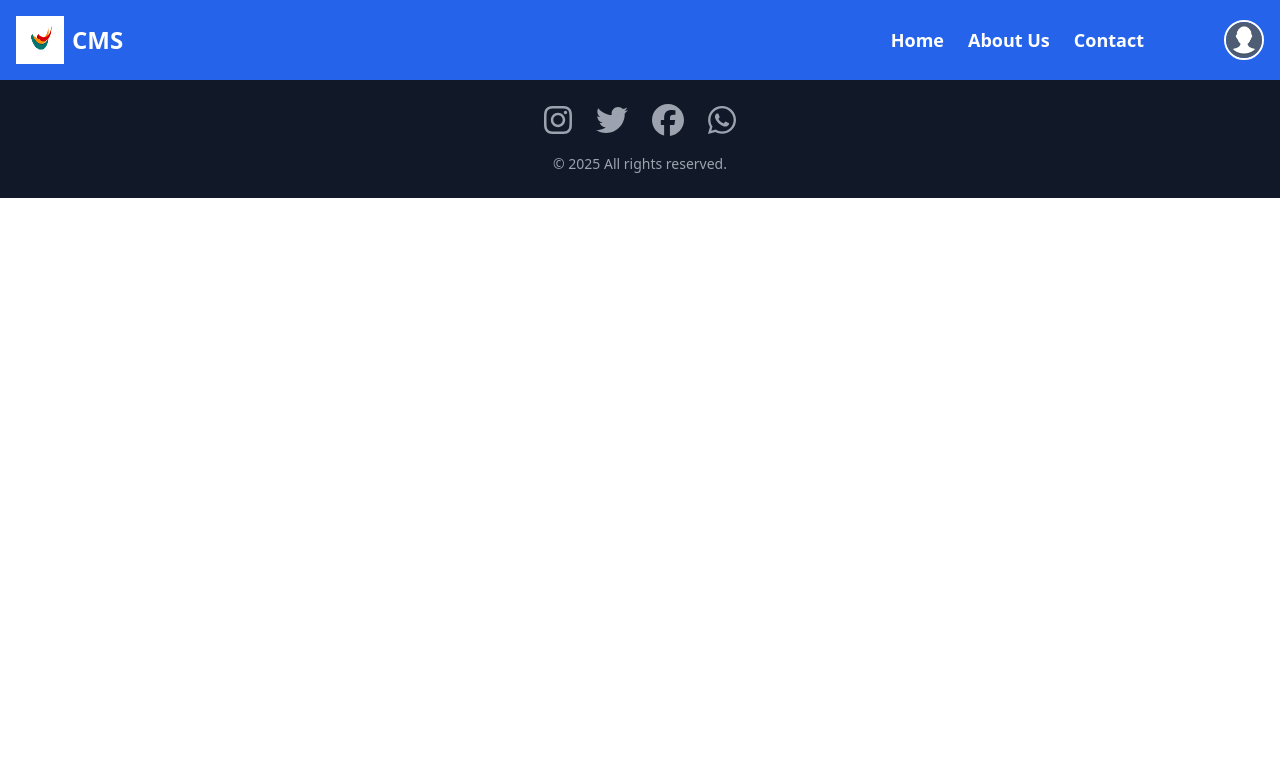
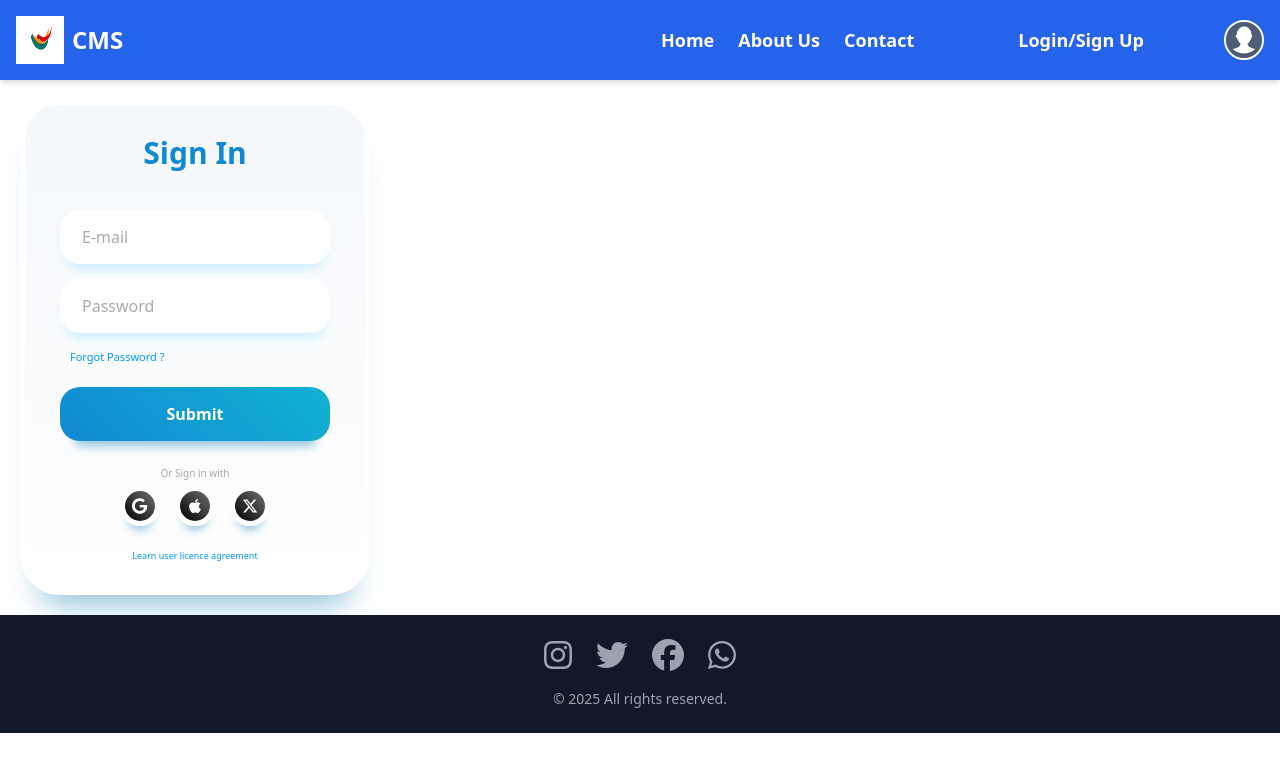
Before and after one commit to SATYAVARDHAN04/Course-Delivery-System, a React (Vite) app: page /login in a window 1280 px wide. Shown: the top 772 px of the page. Built offline with nearby package versions, Linux system fonts and the light colour scheme.

Commit message:
added login page

```diff
--- a/components/Aboutus.jsx
+++ b/components/Aboutus.jsx
@@ -11,7 +11,7 @@ function Aboutus() {
         <Campuscard image="./Images/satya.jpeg" title="SATYA VARDHAN" />
         <Campuscard image="./Images/anish.jpeg" title="ANISH" />
         <Campuscard image="./Images/dinesh.jpeg" title="DINESH" />
-        <Campuscard image="./Images/profile.png" title="NAVEEN" />
+        <Campuscard image="./Images/naveen.jpeg" title="NAVEEN" />
       </div>
     </section>
   );
--- a/components/Campusselection.jsx
+++ b/components/Campusselection.jsx
@@ -8,6 +8,7 @@ function CampusSelection() {
   const navigate = useNavigate();
 
   const handleCampusClick = (campusName, data) => {
+    window.scrollTo(0, 0); // Scroll to the top of the page
     navigate(`/campus/${campusName.toLowerCase()}`, { state: { data } });
   };
 
--- /dev/null
+++ b/components/Loginform.jsx
@@ -0,0 +1,180 @@
+import React from 'react';
+import styled from 'styled-components';
+
+const Form = () => {
+  return (
+    <StyledWrapper>
+      <div className="container">
+        <div className="heading">Sign In</div>
+        <form action className="form">
+          <input required className="input" type="email" name="email" id="email" placeholder="E-mail" />
+          <input required className="input" type="password" name="password" id="password" placeholder="Password" />
+          <span className="forgot-password"><a href="#">Forgot Password ?</a></span>
+          <input className="login-button" type="submit" defaultValue="Sign In" />
+        </form>
+        <div className="social-account-container">
+          <span className="title">Or Sign in with</span>
+          <div className="social-accounts">
+            <button className="social-button google">
+              <svg className="svg" xmlns="http://www.w3.org/2000/svg" height="1em" viewBox="0 0 488 512">
+                <path d="M488 261.8C488 403.3 391.1 504 248 504 110.8 504 0 393.2 0 256S110.8 8 248 8c66.8 0 123 24.5 166.3 64.9l-67.5 64.9C258.5 52.6 94.3 116.6 94.3 256c0 86.5 69.1 156.6 153.7 156.6 98.2 0 135-70.4 140.8-106.9H248v-85.3h236.1c2.3 12.7 3.9 24.9 3.9 41.4z" />
+              </svg></button>
+            <button className="social-button apple">
+              <svg className="svg" xmlns="http://www.w3.org/2000/svg" height="1em" viewBox="0 0 384 512">
+                <path d="M318.7 268.7c-.2-36.7 16.4-64.4 50-84.8-18.8-26.9-47.2-41.7-84.7-44.6-35.5-2.8-74.3 20.7-88.5 20.7-15 0-49.4-19.7-76.4-19.7C63.3 141.2 4 184.8 4 273.5q0 39.3 14.4 81.2c12.8 36.7 59 126.7 107.2 125.2 25.2-.6 43-17.9 75.8-17.9 31.8 0 48.3 17.9 76.4 17.9 48.6-.7 90.4-82.5 102.6-119.3-65.2-30.7-61.7-90-61.7-91.9zm-56.6-164.2c27.3-32.4 24.8-61.9 24-72.5-24.1 1.4-52 16.4-67.9 34.9-17.5 19.8-27.8 44.3-25.6 71.9 26.1 2 49.9-11.4 69.5-34.3z" />
+              </svg>
+            </button>
+            <button className="social-button twitter">
+              <svg className="svg" xmlns="http://www.w3.org/2000/svg" height="1em" viewBox="0 0 512 512">
+                <path d="M389.2 48h70.6L305.6 224.2 487 464H345L233.7 318.6 106.5 464H35.8L200.7 275.5 26.8 48H172.4L272.9 180.9 389.2 48zM364.4 421.8h39.1L151.1 88h-42L364.4 421.8z" />
+              </svg>
+            </button>
+          </div>
+        </div>
+        <span className="agreement"><a href="#">Learn user licence agreement</a></span>
+      </div>
+    </StyledWrapper>
+  );
+}
+
+const StyledWrapper = styled.div`
+  .container {
+    max-width: 350px;
+    background: #F8F9FD;
+    background: linear-gradient(0deg, rgb(255, 255, 255) 0%, rgb(244, 247, 251) 100%);
+    border-radius: 40px;
+    padding: 25px 35px;
+    border: 5px solid rgb(255, 255, 255);
+    box-shadow: rgba(133, 189, 215, 0.8784313725) 0px 30px 30px -20px;
+    margin: 20px;
+  }
+
+  .heading {
+    text-align: center;
+    font-weight: 900;
+    font-size: 30px;
+    color: rgb(16, 137, 211);
+  }
+
+  .form {
+    margin-top: 20px;
+  }
+
+  .form .input {
+    width: 100%;
+    background: white;
+    border: none;
+    padding: 15px 20px;
+    border-radius: 20px;
+    margin-top: 15px;
+    box-shadow: #cff0ff 0px 10px 10px -5px;
+    border-inline: 2px solid transparent;
+  }
+
+  .form .input::-moz-placeholder {
+    color: rgb(170, 170, 170);
+  }
+
+  .form .input::placeholder {
+    color: rgb(170, 170, 170);
+  }
+
+  .form .input:focus {
+    outline: none;
+    border-inline: 2px solid #12B1D1;
+  }
+
+  .form .forgot-password {
+    display: block;
+    margin-top: 10px;
+    margin-left: 10px;
+  }
+
+  .form .forgot-password a {
+    font-size: 11px;
+    color: #0099ff;
+    text-decoration: none;
+  }
+
+  .form .login-button {
+    display: block;
+    width: 100%;
+    font-weight: bold;
+    background: linear-gradient(45deg, rgb(16, 137, 211) 0%, rgb(18, 177, 209) 100%);
+    color: white;
+    padding-block: 15px;
+    margin: 20px auto;
+    border-radius: 20px;
+    box-shadow: rgba(133, 189, 215, 0.8784313725) 0px 20px 10px -15px;
+    border: none;
+    transition: all 0.2s ease-in-out;
+  }
+
+  .form .login-button:hover {
+    transform: scale(1.03);
+    box-shadow: rgba(133, 189, 215, 0.8784313725) 0px 23px 10px -20px;
+  }
+
+  .form .login-button:active {
+    transform: scale(0.95);
+    box-shadow: rgba(133, 189, 215, 0.8784313725) 0px 15px 10px -10px;
+  }
+
+  .social-account-container {
+    margin-top: 25px;
+  }
+
+  .social-account-container .title {
+    display: block;
+    text-align: center;
+    font-size: 10px;
+    color: rgb(170, 170, 170);
+  }
+
+  .social-account-container .social-accounts {
+    width: 100%;
+    display: flex;
+    justify-content: center;
+    gap: 15px;
+    margin-top: 5px;
+  }
+
+  .social-account-container .social-accounts .social-button {
+    background: linear-gradient(45deg, rgb(0, 0, 0) 0%, rgb(112, 112, 112) 100%);
+    border: 5px solid white;
+    padding: 5px;
+    border-radius: 50%;
+    width: 40px;
+    aspect-ratio: 1;
+    display: grid;
+    place-content: center;
+    box-shadow: rgba(133, 189, 215, 0.8784313725) 0px 12px 10px -8px;
+    transition: all 0.2s ease-in-out;
+  }
+
+  .social-account-container .social-accounts .social-button .svg {
+    fill: white;
+    margin: auto;
+  }
+
+  .social-account-container .social-accounts .social-button:hover {
+    transform: scale(1.2);
+  }
+
+  .social-account-container .social-accounts .social-button:active {
+    transform: scale(0.9);
+  }
+
+  .agreement {
+    display: block;
+    text-align: center;
+    margin-top: 15px;
+  }
+
+  .agreement a {
+    text-decoration: none;
+    color: #0099ff;
+    font-size: 9px;
+  }`;
+
+export default Form;
--- a/components/Navbar.jsx
+++ b/components/Navbar.jsx
@@ -23,6 +23,9 @@ function Navbar() {
           </li>
           <li className="hover:text-gray-300" style={{ marginRight: "80px" }}>
             <Link to="/contact">Contact</Link>
+          </li>
+          <li className="hover:text-gray-300" style={{ marginRight: "80px" }}>
+            <Link to="/login">Login/Sign Up</Link>
           </li>
         </ul>
 
--- a/index.html
+++ b/index.html
@@ -4,7 +4,7 @@
     <meta charset="UTF-8" />
     <link rel="icon" type="image/svg+xml" href="/vite.svg" />
     <meta name="viewport" content="width=device-width, initial-scale=1.0" />
-    <title>SATYOLOGY</title>
+    <title>CMS</title>
     <script src="https://cdn.tailwindcss.com"></script>
   </head>
   <body>
--- a/package.json
+++ b/package.json
@@ -15,7 +15,8 @@
     "@fortawesome/react-fontawesome": "^0.2.2",
     "react": "^19.0.0",
     "react-dom": "^19.0.0",
-    "react-router-dom": "^7.2.0"
+    "react-router-dom": "^7.2.0",
+    "styled-components": "^6.1.15"
   },
   "devDependencies": {
     "@eslint/js": "^9.21.0",
--- a/src/App.jsx
+++ b/src/App.jsx
@@ -7,6 +7,7 @@ import Footer from "../components/Footer";
 import Contactform from "../components/Contactform";
 import CampusPage from "../components/Campuspage";  // Import CampusPage
 import Branchselection from "../components/Branchselection";
+import Loginform from "../components/Loginform";  // Import Loginform
 
 function App() {
   return (
@@ -29,7 +30,7 @@ function App() {
         {/* Static Pages */}
         <Route path="/about-us" element={<Aboutus />} />
         <Route path="/contact" element={<Contactform />} />
-
+        <Route path="/login" element={<Loginform />} />
         {/* Dynamic Faculty Page */}
         <Route path="/campus/:campusName" element={<CampusPage />} />
       </Routes>
```
Also changed, not shown: Images/naveen.jpeg (added), 1 other file (tests, documents, lock files or other folders).
